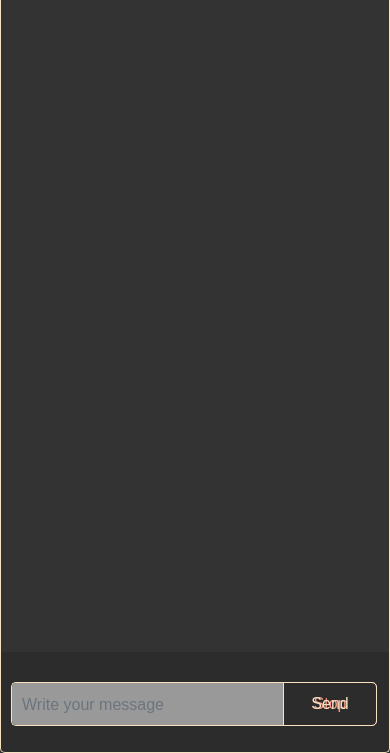
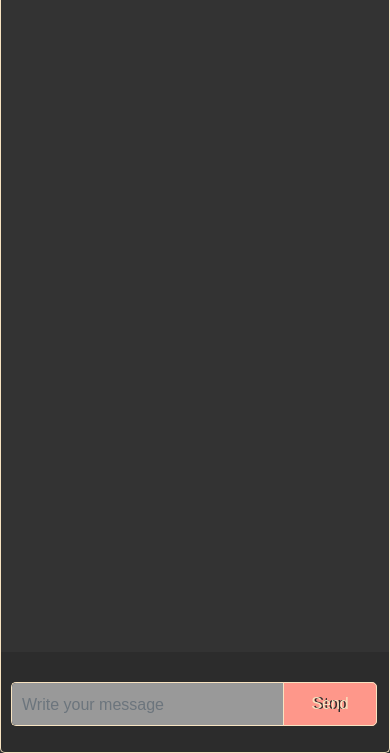
Before and after one commit to BorjaOteroFerreira/IALab-Suite, a Python web app: template templates/index.html in a window 390 px wide. Shown: the part 91-844 px from the top of the page. Run offline with Jinja, Linux system fonts and the light colour scheme; the template is opened without the code that fills it, so the values that code supplies are empty; some libraries are stand-ins or nearby versions.

Commit message:
Fix chat-container

```diff
--- a/static/styles/index.css
+++ b/static/styles/index.css
@@ -36,7 +36,7 @@
     border-right:1px solid var(--secondary-color);
     border-left:1px solid var(--secondary-color) ;
     max-width: 60%;
-    height: calc(100vh - 108px);
+    height: calc(100vh - 193px);
     margin-left:10%;
     margin-top:0px !important;
     margin-left:20%;
@@ -284,8 +284,8 @@
 }
 #stop-button {
     border:1px solid #fe978a;
-    background-color: var(--secondary-bg-color);
-    color: #fe978a;
+    background-color: #fe978a;
+    color: var(--secondary-bg-color);
     margin-top:15px;
     position: absolute;
     bottom: 0px;
@@ -440,7 +440,7 @@
         margin-left: 0px;
         margin-right: 0px;
         max-width: 100%;
-        height: calc(100vh - 100px);
+        height: calc(100vh - 175px);
         padding:10px;
     }
     #model-form button {
```
